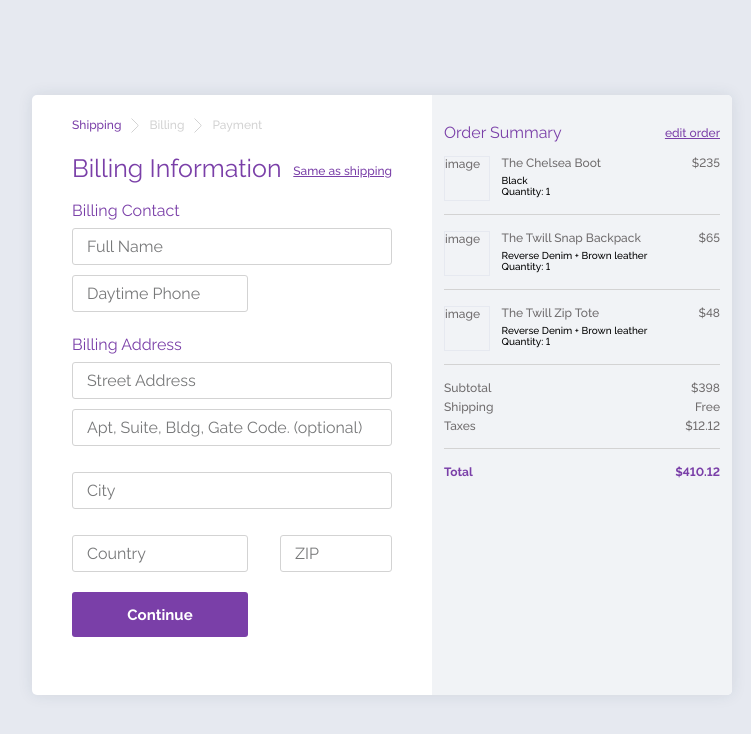
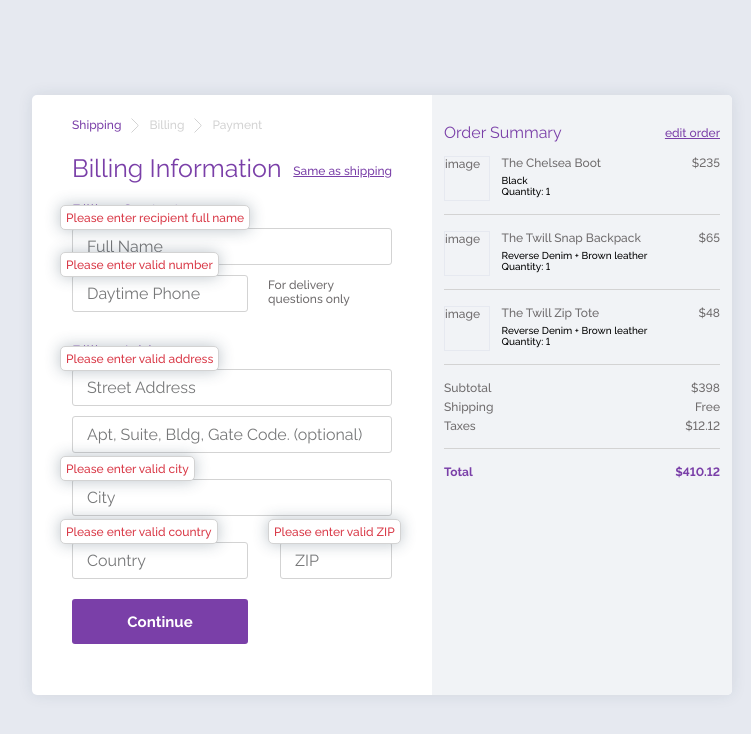
Before and after one commit to saripovdenis/fashion-shop, a React (Create React App) app: page /billing in a window 1280 px wide. Shown: the top 734 px of the page, without its empty margins (258-1009 px from the left). Built offline with nearby package versions, Linux system fonts and the light colour scheme.

Commit message:
Added a error messages in layout

```diff
--- a/src/pages/Billing.tsx
+++ b/src/pages/Billing.tsx
@@ -16,32 +16,68 @@ function Billing() {
           <div className="form__block">
             <h2>Billing Contact</h2>
             <div className="form__block__input">
-              <input placeholder="Full Name" type="text" />
+              <div className="form__block__input--full">
+                <div className="form__block__input__error">
+                  <div className="form__block__input__error--message">
+                    Please enter recipient full name
+                  </div>
+                </div>
+                <input placeholder="Full Name" type="text" />
+              </div>
               <div className="form__block__input--medium">
+                <div className="form__block__input__error">
+                  <div className="form__block__input__error--message">
+                    Please enter valid number
+                  </div>
+                </div>
                 <input placeholder="Daytime Phone" type="text" />
+                <label>For delivery questions only</label>
               </div>
             </div>
           </div>
           <div className="form__block">
             <h2>Billing Address</h2>
             <div className="form__block__input">
-              <input placeholder="Street Address" type="text" />
-              <br />
-              <input placeholder="Apt, Suite, Bldg, Gate Code. (optional)" type="text" />
+              <div className="form__block__input--full">
+                <div className="form__block__input__error">
+                  <div className="form__block__input__error--message">
+                    Please enter valid address
+                  </div>
+                </div>
+                <input placeholder="Street Address" type="text" />
+              </div>
+              <div className="form__block__input--full">
+                <input placeholder="Apt, Suite, Bldg, Gate Code. (optional)" type="text" />
+              </div>
               <div className="out">
-                <input placeholder="City" type="text" />
+                <div className="form__block__input--full">
+                  <div className="form__block__input__error">
+                    <div className="form__block__input__error--message">
+                      Please enter valid city
+                    </div>
+                  </div>
+                  <input placeholder="City" type="text" />
+                </div>
               </div>
               <div className="out">
                 <div className="form__block__input--medium">
+                  <div className="form__block__input__error">
+                    <div className="form__block__input__error--message">
+                      Please enter valid country
+                    </div>
+                  </div>
                   <input placeholder="Country" type="text" />
                 </div>
                 <div className="form__block__input--short">
+                  <div className="form__block__input__error">
+                    <div className="form__block__input__error--message">Please enter valid ZIP</div>
+                  </div>
                   <input placeholder="ZIP" type="text" />
                 </div>
               </div>
             </div>
-            <button>Continue</button>
           </div>
+          <button>Continue</button>
         </form>
       </div>
     </div>
--- a/src/pages/Payment.tsx
+++ b/src/pages/Payment.tsx
@@ -16,13 +16,25 @@ function Payment() {
           <div className="form__block">
             <h2>Cardholder Name</h2>
             <div className="form__block__input">
-              <input placeholder="Name as it appears on your card" type="text" name="" id="" />
+              <div className="form__block__input--full">
+                <div className="form__block__input__error">
+                  <div className="form__block__input__error--message">Please enter valid name</div>
+                </div>
+                <input placeholder="Name as it appears on your card" type="text" name="" id="" />
+              </div>
             </div>
           </div>
           <div className="form__block">
             <h2>Card Number</h2>
             <div className="form__block__input">
-              <input placeholder="XXXX XXXX XXXX XXXX XXXX" type="text" name="" id="" />
+              <div className="form__block__input--full">
+                <div className="form__block__input__error">
+                  <div className="form__block__input__error--message">
+                    Please enter valid number
+                  </div>
+                </div>
+                <input placeholder="XXXX XXXX XXXX XXXX XXXX" type="text" name="" id="" />
+              </div>
             </div>
           </div>
           <div className="form__block">
@@ -31,6 +43,11 @@ function Payment() {
                 <h2>Expire Date</h2>
                 <div className="form__block__input">
                   <div className="form__block__input--short">
+                    <div className="form__block__input__error">
+                      <div className="form__block__input__error--message">
+                        Please enter valid date
+                      </div>
+                    </div>
                     <input placeholder="MM/YY" type="text" />
                   </div>
                 </div>
@@ -39,6 +56,11 @@ function Payment() {
                 <h2>Security Code</h2>
                 <div className="form__block__input">
                   <div className="form__block__input--short">
+                    <div className="form__block__input__error">
+                      <div className="form__block__input__error--message">
+                        Please enter valid code
+                      </div>
+                    </div>
                     <input placeholder="XXX" type="text" />
                   </div>
                 </div>
--- a/src/pages/Shipping.tsx
+++ b/src/pages/Shipping.tsx
@@ -13,8 +13,20 @@ function Shipping() {
           <div className="form__block">
             <h2>Recipient</h2>
             <div className="form__block__input">
-              <input placeholder="Full Name" type="text" />
+              <div className="form__block__input--full">
+                <div className="form__block__input__error">
+                  <div className="form__block__input__error--message">
+                    Please enter recipient full name
+                  </div>
+                </div>
+                <input placeholder="Full Name" type="text" />
+              </div>
               <div className="form__block__input--medium">
+                <div className="form__block__input__error">
+                  <div className="form__block__input__error--message">
+                    Please enter valid number
+                  </div>
+                </div>
                 <input placeholder="Daytime Phone" type="text" />
                 <label>For delivery questions only</label>
               </div>
@@ -23,17 +35,40 @@ function Shipping() {
           <div className="form__block">
             <h2>Address</h2>
             <div className="form__block__input">
-              <input placeholder="Street Address" type="text" />
-              <br />
-              <input placeholder="Apt, Suite, Bldg, Gate Code. (optional)" type="text" />
+              <div className="form__block__input--full">
+                <div className="form__block__input__error">
+                  <div className="form__block__input__error--message">
+                    Please enter valid address
+                  </div>
+                </div>
+                <input placeholder="Street Address" type="text" />
+              </div>
+              <div className="form__block__input--full">
+                <input placeholder="Apt, Suite, Bldg, Gate Code. (optional)" type="text" />
+              </div>
               <div className="out">
-                <input placeholder="City" type="text" />
+                <div className="form__block__input--full">
+                  <div className="form__block__input__error">
+                    <div className="form__block__input__error--message">
+                      Please enter valid city
+                    </div>
+                  </div>
+                  <input placeholder="City" type="text" />
+                </div>
               </div>
               <div className="out">
                 <div className="form__block__input--medium">
+                  <div className="form__block__input__error">
+                    <div className="form__block__input__error--message">
+                      Please enter valid country
+                    </div>
+                  </div>
                   <input placeholder="Country" type="text" />
                 </div>
                 <div className="form__block__input--short">
+                  <div className="form__block__input__error">
+                    <div className="form__block__input__error--message">Please enter valid ZIP</div>
+                  </div>
                   <input placeholder="ZIP" type="text" />
                 </div>
               </div>
--- a/src/scss/_variables.scss
+++ b/src/scss/_variables.scss
@@ -6,6 +6,8 @@ $grey-lite: #d3d3d3;
 $grey-dark: #6f6c6d;
 
 $violet: #7a3fa8;
+
+$red: #d93a48;
 
 $black: black;
 $white: white;
--- a/src/scss/app.scss
+++ b/src/scss/app.scss
@@ -13,6 +13,7 @@ body {
 
 .app {
   max-width: $app-width;
+  min-width: 410px;
   height: $app-height;
   margin: 95px auto;
   background-color: $white;
--- a/src/scss/components/_page.scss
+++ b/src/scss/components/_page.scss
@@ -40,13 +40,14 @@
         }
 
         &__input {
+          position: relative;
+
           input {
             border-radius: 3px;
             border-width: 1px;
             border: 1px solid $grey-lite;
 
             height: 37px;
-            width: calc(#{$app-width} - #{$cart-width} - 80px);
 
             margin-top: 10px;
 
@@ -68,16 +69,50 @@
             border-bottom: 1px solid $violet;
           }
 
-          &--short input {
-            width: calc((#{$app-width} - #{$cart-width} - 80px) * 0.35);
+          &--short {
+            position: relative;
+            input {
+              width: calc((#{$app-width} - #{$cart-width} - 80px) * 0.35);
+            }
           }
 
           &--medium {
+            position: relative;
             input {
               width: calc((#{$app-width} - #{$cart-width} - 80px) * 0.55);
             }
             display: flex;
             justify-content: space-between;
+          }
+
+          &--full {
+            position: relative;
+            input {
+              width: calc(#{$app-width} - #{$cart-width} - 80px);
+            }
+          }
+
+          &__error {
+            height: 25px;
+
+            border-radius: 5px;
+            border: 1px solid $grey-lite;
+            background-color: $white;
+
+            color: $red;
+
+            position: absolute;
+            top: -13px;
+            left: -12px;
+
+            -webkit-box-shadow: 0px 0px 25px 0px rgba(34, 60, 80, 0.3);
+            -moz-box-shadow: 0px 0px 25px 0px rgba(34, 60, 80, 0.3);
+            box-shadow: 0px 0px 15px 0px rgba(34, 60, 80, 0.3);
+
+            &--message {
+              white-space: nowrap;
+              margin: 5px;
+            }
           }
         }
       }
```
